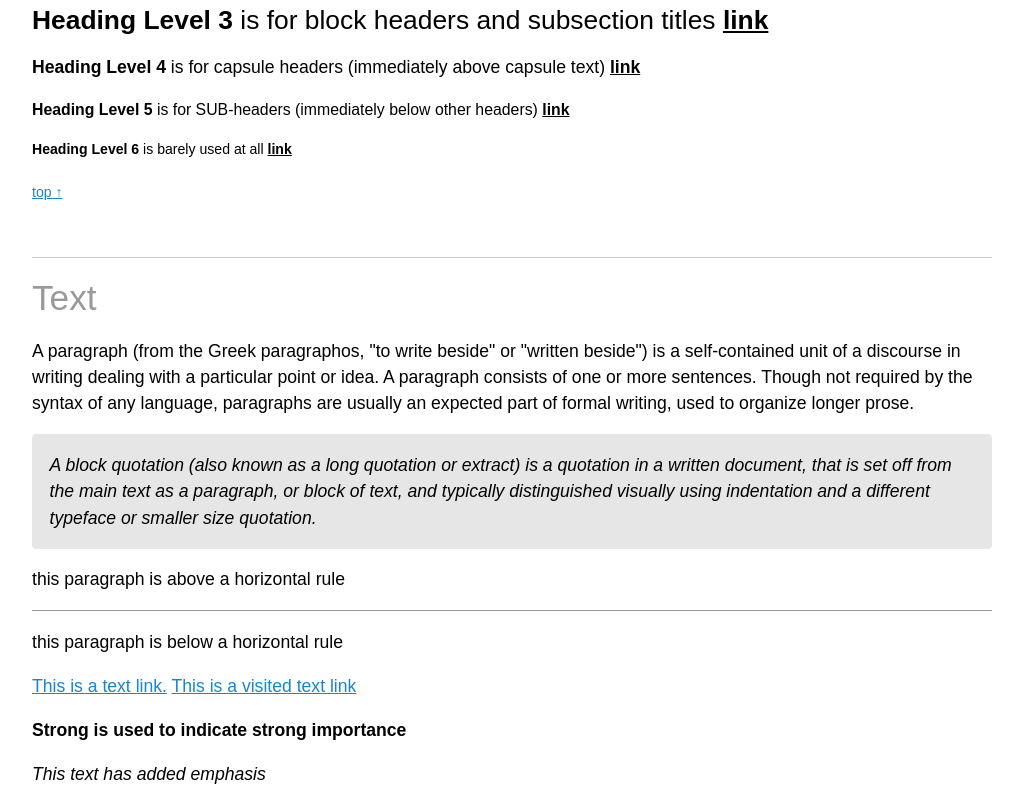
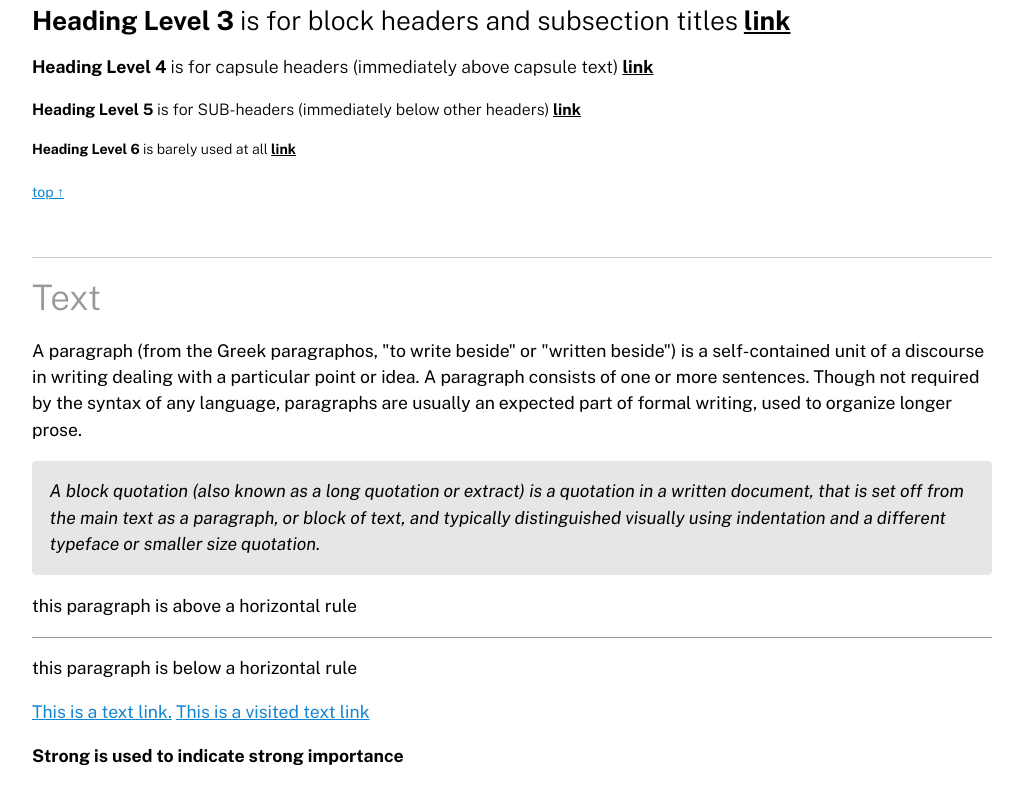
Before and after one commit to axoplasm/skeletor, an Eleventy site: page views/index.html in a window 1280 px wide. Shown: the part 341-1131 px from the top of the page, without its empty margins (128-1151 px from the left). Built offline with nearby package versions, Linux system fonts and the light colour scheme; Eleventy itself is replaced by a stand-in of ours; files that its build step writes are made by us from their sources.

Commit message:
Public sans font

```diff
--- a/sass/_base.scss
+++ b/sass/_base.scss
@@ -14,7 +14,8 @@ html {
     }
 
     // typography
-    --sans-font: sans-serif;
+    --sans-font: 'publicsans', sans-serif;
+    --serif-font: serif;
     --monospace-font: monospace;
     --default-font-size: 16px;
     --bold-weight: 700;
--- /dev/null
+++ b/sass/_fonts.scss
@@ -0,0 +1,26 @@
+$static-path: '/static/fonts/';
+$family-name: 'publicsans';
+$weights: (
+    700: Bold,
+    400: Regular,
+    300: Light,
+);
+$format: 'woff2';
+
+
+@each $weight, $name in $weights {
+    @font-face {
+        font-family: $family-name;
+        src: url('/static/fonts/#{$family-name}-#{$name}.#{$format}');
+        src: url('/static/fonts/#{$family-name}-#{$name}.#{$format}') format($format);
+        font-weight: $weight;
+        font-style: normal;
+    }
+    @font-face {
+        font-family: $family-name;
+        src: url('/static/fonts/#{$family-name}-#{$name}-Italic.#{$format}');
+        src: url('/static/fonts/#{$family-name}-#{$name}-Italic.#{$format}') format($format);
+        font-weight: $weight;
+        font-style: italic;
+    }
+}
--- a/sass/screen.scss
+++ b/sass/screen.scss
@@ -9,6 +9,9 @@
 // Reset
 @import "../node_modules/the-new-css-reset/css/reset";
 
+// Fonts
+@import "fonts";
+
 // Base HTML
 @import "base";
 @import "forms";
```
Also changed, not shown: public/static/css/screen.css, public/static/fonts/publicsans-bold-italic.woff2 (added), public/static/fonts/publicsans-bold.woff2 (added), public/static/fonts/publicsans-light-italic.woff2 (added), public/static/fonts/publicsans-light.woff2 (added), public/static/fonts/publicsans-regular-italic.woff2 (added), public/static/fonts/publicsans-regular.woff2 (added).
